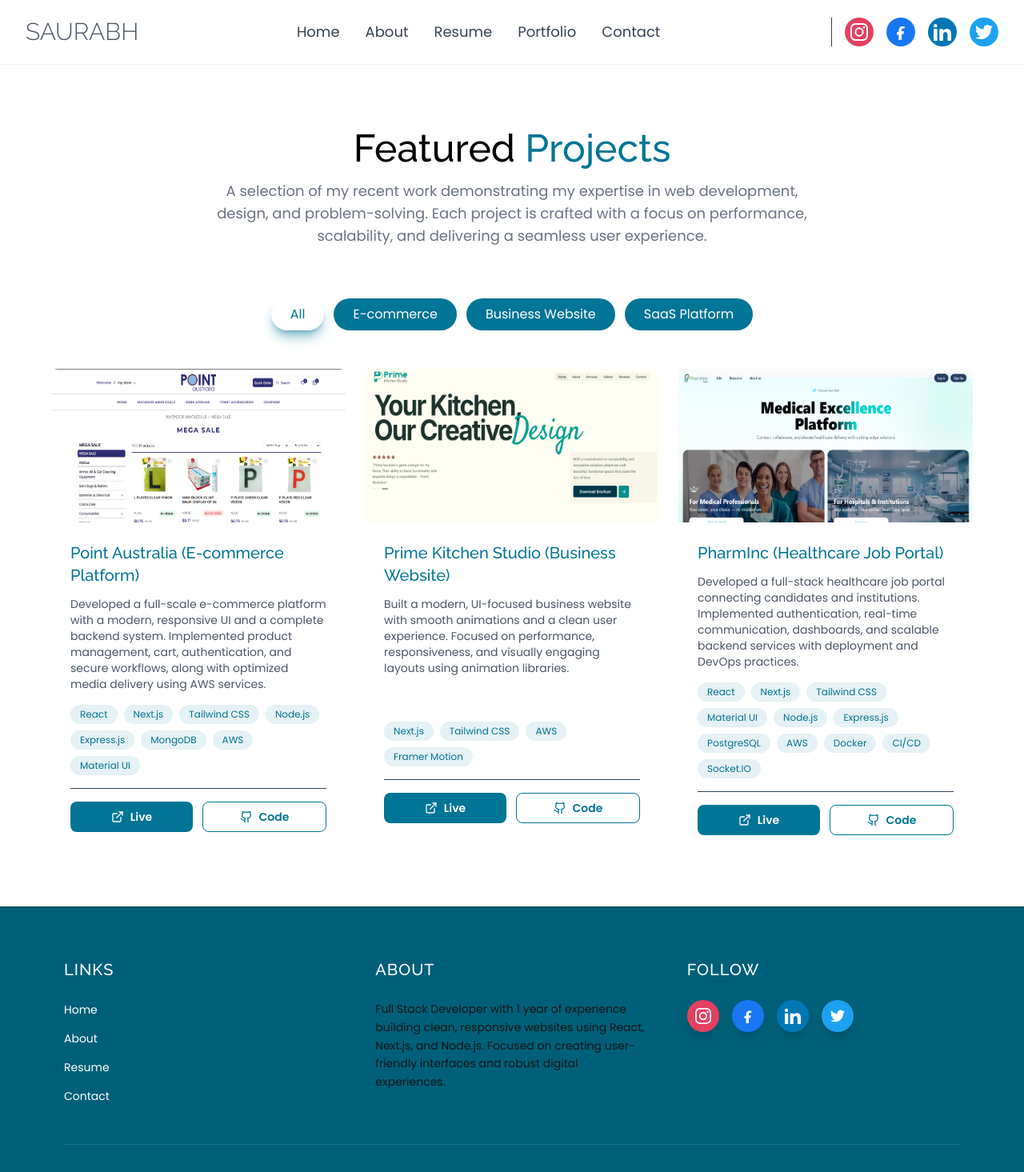
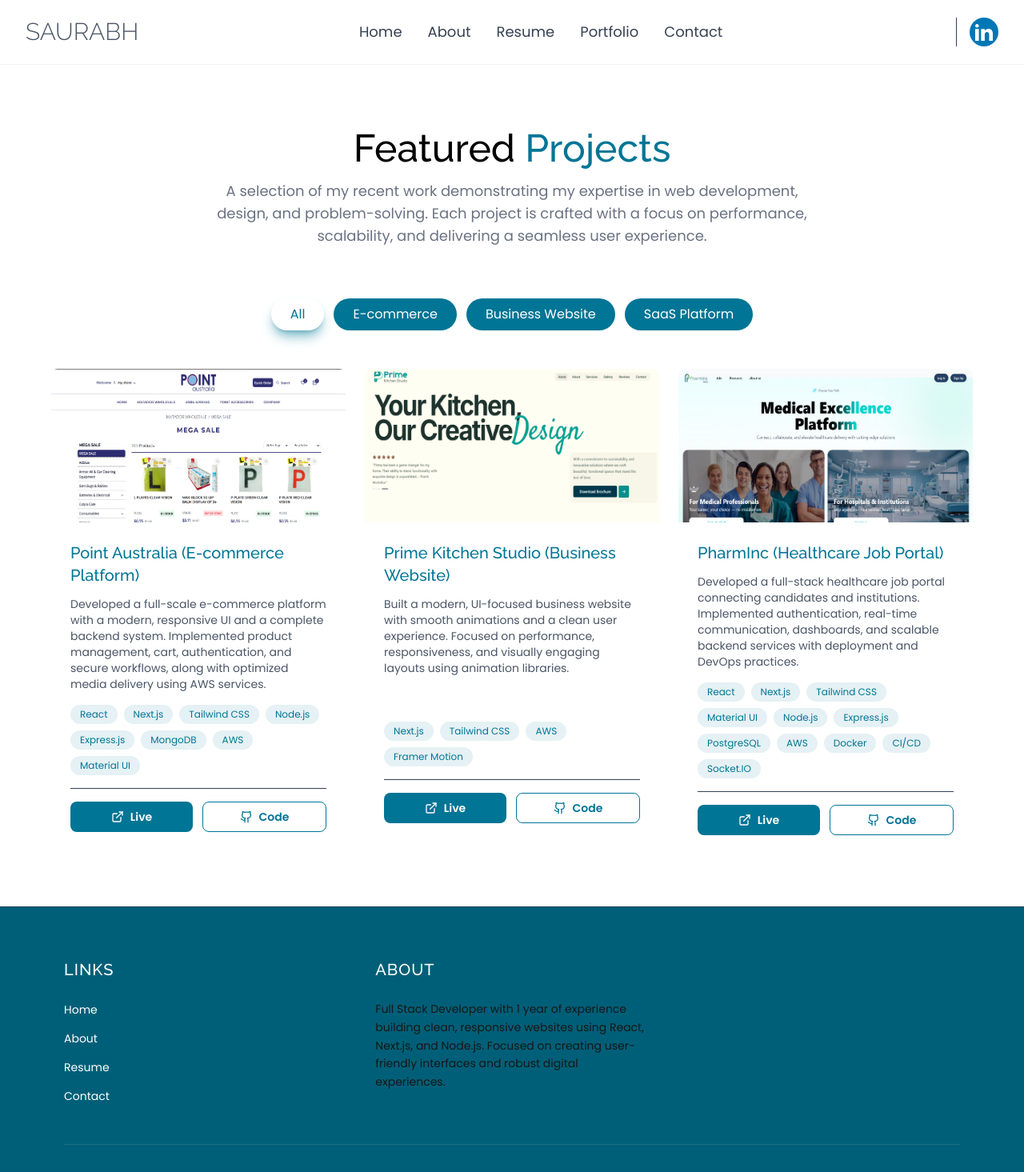
Before and after one commit to saurabh2004-cpu/portfolio-website, a Next.js app: page /portfolio in a window 1280 px wide. Shown: the top 1465 px of the page at 80% size. Built offline with nearby package versions, Linux system fonts and the light colour scheme.

Commit message:
added linkedin profile url

```diff
--- a/components/Footer.tsx
+++ b/components/Footer.tsx
@@ -50,12 +50,12 @@
     { label: 'Contact', href: '#contact' },
   ];
 
-  const socialLinks = [
-    { label: 'Instagram', icon: <InstagramIcon size={20} />, url: 'https://www.instagram.com', color: 'bg-[#E4405F]' },
-    { label: 'Facebook', icon: <FacebookIcon size={20} />, url: 'https://www.facebook.com', color: 'bg-[#1877F2]' },
-    { label: 'LinkedIn', icon: <LinkedinIcon size={20} />, url: 'https://www.linkedin.com', color: 'bg-[#0077B5]' },
-    { label: 'Twitter', icon: <TwitterIcon size={18} />, url: 'https://www.twitter.com', color: 'bg-[#1DA1F2]' },
-  ];
+  // const socialLinks = [
+  //   // { label: 'Instagram', icon: <InstagramIcon size={20} />, url: 'https://www.instagram.com', color: 'bg-[#E4405F]' },
+  //   // { label: 'Facebook', icon: <FacebookIcon size={20} />, url: 'https://www.facebook.com', color: 'bg-[#1877F2]' },
+  //   { label: 'LinkedIn', icon: <LinkedinIcon size={20} />, url: 'https://www.linkedin.com/in/saurabh-bodakhe-508792247', color: 'bg-[#0077B5]' },
+  //   // { label: 'Twitter', icon: <TwitterIcon size={18} />, url: 'https://www.twitter.com', color: 'bg-[#1DA1F2]' },
+  // ];
 
   return (
     <footer className="bg-cyan-800 border-t border-slate-800/50">
@@ -88,7 +88,7 @@
           </div>
 
           {/* Social Section */}
-          <div>
+          {/* <div>
             <h3 className={`${raleway.className} text-xl font-bold text-white mb-6 uppercase tracking-wider`}>Follow</h3>
             <div className="flex gap-4">
               {socialLinks.map((social) => (
@@ -103,9 +103,9 @@
                 >
                   {social.icon}
                 </a>
-              ))}
-            </div>
-          </div>
+              ))} */}
+          {/* </div>
+          </div> */}
         </div>
 
         {/* Divider */}
--- a/components/Navbar.tsx
+++ b/components/Navbar.tsx
@@ -54,10 +54,10 @@
   ];
 
   const socialLinks = [
-    { icon: 'instagram', url: 'https://www.instagram.com', color: 'bg-[#E4405F]' },
-    { icon: 'facebook', url: 'https://www.facebook.com', color: 'bg-[#1877F2]' },
-    { icon: 'linkedin', url: 'https://www.linkedin.com', color: 'bg-[#0077B5]' },
-    { icon: 'twitter', url: 'https://www.twitter.com', color: 'bg-[#1DA1F2]' },
+    // { icon: 'instagram', url: 'https://www.instagram.com', color: 'bg-[#E4405F]' },
+    // { icon: 'facebook', url: 'https://www.facebook.com', color: 'bg-[#1877F2]' },
+    { icon: 'linkedin', url: 'https://www.linkedin.com/in/saurabh-bodakhe-508792247', color: 'bg-[#0077B5]' },
+    // { icon: 'twitter', url: 'https://www.twitter.com', color: 'bg-[#1DA1F2]' },
   ];
 
   return (
@@ -101,10 +101,10 @@
                 className={`w-9 h-9 rounded-full flex items-center justify-center text-white transition-all hover:scale-110 hover:opacity-90 ${social.color}`}
                 aria-label={social.icon}
               >
-                {social.icon === 'instagram' && <InstagramIcon size={22} />}
-                {social.icon === 'facebook' && <FacebookIcon size={22} />}
+                {/* {social.icon === 'instagram' && <InstagramIcon size={22} />} */}
+                {/* {social.icon === 'facebook' && <FacebookIcon size={22} />} */}
                 {social.icon === 'linkedin' && <LinkedinIcon size={22} />}
-                {social.icon === 'twitter' && <TwitterIcon size={22} />}
+                {/* {social.icon === 'twitter' && <TwitterIcon size={22} />} */}
               </a>
             ))}
           </div>
```
